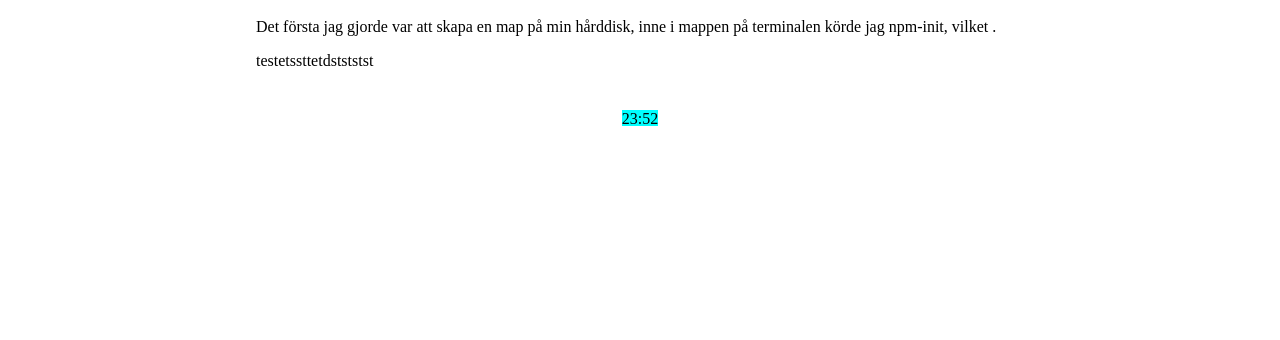
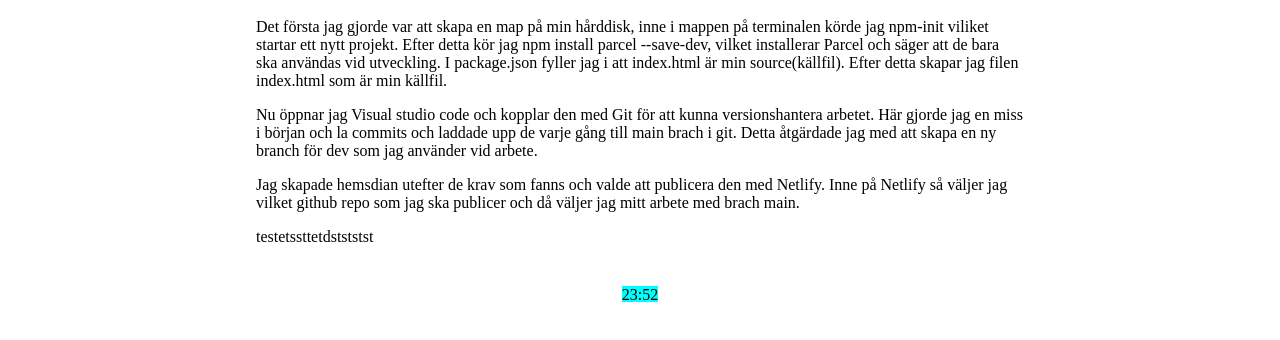
Before and after one commit to osundstrom/MIUN, a website built with Parcel: page src/process.html in a window 1280 px wide. Shown: the part 160-500 px from the top of the page. Built offline with nearby package versions, Linux system fonts and the light colour scheme.

Commit message:
Uppdaterade sidan om processen.

```diff
--- a/src/process.html
+++ b/src/process.html
@@ -37,8 +37,15 @@
 
 <div class="infoOmSidan">
     <h1>Arbetsprocessen</h1>
-    <p>Det första jag gjorde var att skapa en map på min hårddisk, inne  i mappen på terminalen körde jag npm-init, vilket . </p>
+    <p>Det första jag gjorde var att skapa en map på min hårddisk, inne  i mappen på terminalen körde jag npm-init viliket startar ett nytt projekt.
+        Efter detta kör jag npm install parcel --save-dev, vilket installerar Parcel och säger att de bara ska användas vid utveckling. I package.json fyller jag i att index.html är min source(källfil). Efter detta skapar jag filen index.html som är min källfil.
+    </p>
 
+    <p> Nu öppnar jag Visual studio code och kopplar den med Git för att kunna versionshantera arbetet. Här gjorde jag en miss i början och la commits och laddade upp de varje gång till main brach i git. Detta åtgärdade jag med att skapa en ny branch för dev som jag använder vid arbete. </p>
+
+    <p>Jag skapade hemsdian utefter de krav som fanns och valde att publicera den med Netlify. Inne på Netlify så väljer jag vilket github repo som jag ska publicer och då väljer jag mitt arbete med brach main.</p>
+
+    <p> </p>
     <p>testetssttetdstststst</p>
 
 
```
